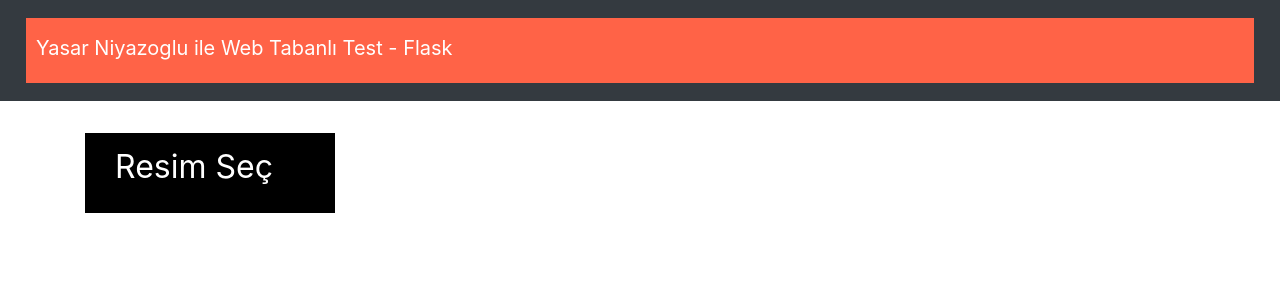
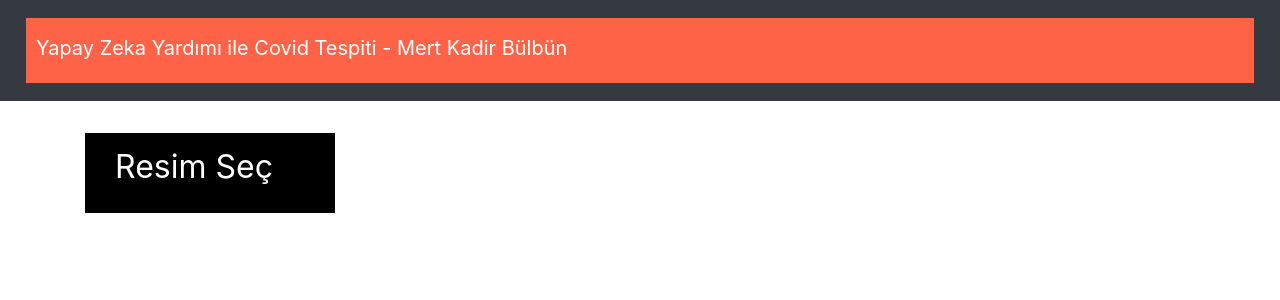
Before and after one commit to mkadir98/flask-deploy, a Flask app: page / in a window 1280 px wide. Shown: the top 300 px of the page. Run offline with Flask 2, Linux system fonts and the light colour scheme; some libraries are stand-ins or nearby versions.

Commit message:
Update base.html

```diff
--- a/templates/base.html
+++ b/templates/base.html
@@ -1,33 +1,41 @@
 <html lang="en">
-
   <head>
-    <meta charset="UTF-8">
-    <meta name="viewport" content="width=device-width, initial-scale=1.0">
-    <meta http-equiv="X-UA-Compatible" content="ie=edge">
+    <meta charset="UTF-8" />
+    <meta name="viewport" content="width=device-width, initial-scale=1.0" />
+    <meta http-equiv="X-UA-Compatible" content="ie=edge" />
     <title>Yasar Niyazoglu AI</title>
-    <link href="https://cdn.bootcss.com/bootstrap/4.0.0/css/bootstrap.min.css" rel="stylesheet">
+    <link
+      href="https://cdn.bootcss.com/bootstrap/4.0.0/css/bootstrap.min.css"
+      rel="stylesheet"
+    />
     <script src="https://cdn.bootcss.com/popper.js/1.12.9/umd/popper.min.js"></script>
     <script src="https://cdn.bootcss.com/jquery/3.3.1/jquery.min.js"></script>
     <script src="https://cdn.bootcss.com/bootstrap/4.0.0/js/bootstrap.min.js"></script>
-    <link href="{{ url_for('static', filename='css/main.css') }}" rel="stylesheet">
+    <link
+      href="{{ url_for('static', filename='css/main.css') }}"
+      rel="stylesheet"
+    />
   </head>
 
   <body>
-
     <nav class="navbar navbar-dark bg-dark">
       <div class="city">
-
-            <a  class="navbar-brand"  href="#">Yasar Niyazoglu ile Web Tabanlı Test - Flask</a>
-
+        <a class="navbar-brand" href="#"
+          >Yapay Zeka Yardımı ile Covid Tespiti - Mert Kadir Bülbün</a
+        >
       </div>
     </nav>
     <div class="container">
-        <div id="content" style="margin-top:2em">{% block content %}{% endblock %}</div>
+      <div id="content" style="margin-top: 2em">
+        {% block content %}{% endblock %}
+      </div>
     </div>
   </body>
 
   <footer>
-    <script src="{{ url_for('static', filename='js/main.js') }}" type="text/javascript"></script>
+    <script
+      src="{{ url_for('static', filename='js/main.js') }}"
+      type="text/javascript"
+    ></script>
   </footer>
-
 </html>
```
Lines whose indentation alone changed are shown as unchanged.
